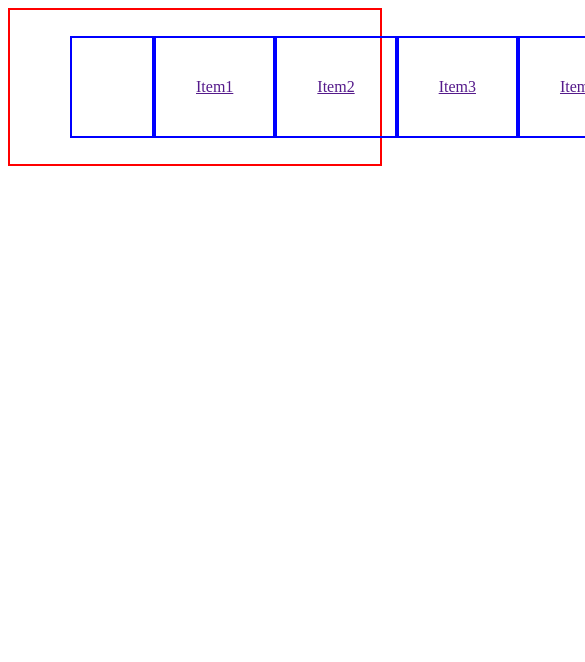
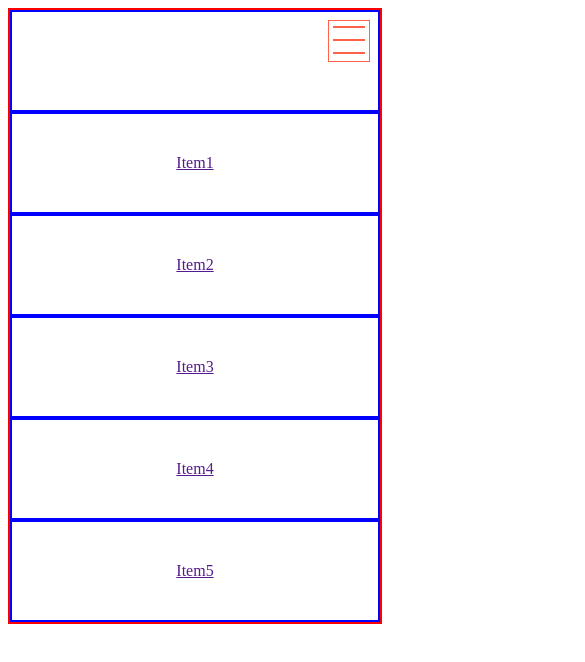
Before and after one commit to gserb/travelApp, a website: page flex/examples.html in a window 390 px wide. Shown: the top 662 px of the page, 585 px wide, since content can reach past the window. Drawn offline with Linux system fonts and the light colour scheme.

Commit message:
media queries

```diff
--- a/flex/examples.html
+++ b/flex/examples.html
@@ -7,7 +7,6 @@
     <title>Document</title>
     <style>
       nav {
-        padding: 10px 20px;
         border: 2px solid red;
       }
       nav ul a {
@@ -23,6 +22,49 @@
         border: 2px solid blue;
         flex: 0 1 10%;
       }
+      .burger {
+        display: initial;
+        width: 40px;
+        height: 40px;
+        border: 1px solid tomato;
+        position: absolute;
+        top: 10px;
+        right: 10px;
+      }
+      @media screen and (max-width: 480px) {
+        nav ul {
+          flex-direction: column;
+          margin: 0;
+          padding: 0;
+        }
+        nav {
+          position: relative;
+          padding: 0;
+        }
+        nav li a {
+          text-align: center;
+        }
+        .burger {
+          width: 40px;
+          height: 40px;
+          border: 1px solid tomato;
+          position: absolute;
+          top: 10px;
+          right: 10px;
+        }
+        .burger span {
+          display: block;
+          margin: 5px auto 0;
+          border: 1px solid tomato;
+          width: calc(100% - 10px);
+        }
+        .burger span:nth-of-type(2) {
+          margin-top: 11px;
+        }
+        .burger span:nth-of-type(3) {
+          margin-top: 11px;
+        }
+      }
     </style>
   </head>
   <body>
@@ -37,6 +79,12 @@
         <li><a href="">Item4</a></li>
         <li><a href="">Item5</a></li>
       </ul>
+
+      <div class="burger">
+        <span></span>
+        <span></span>
+        <span></span>
+      </div>
     </nav>
   </body>
 </html>
```
